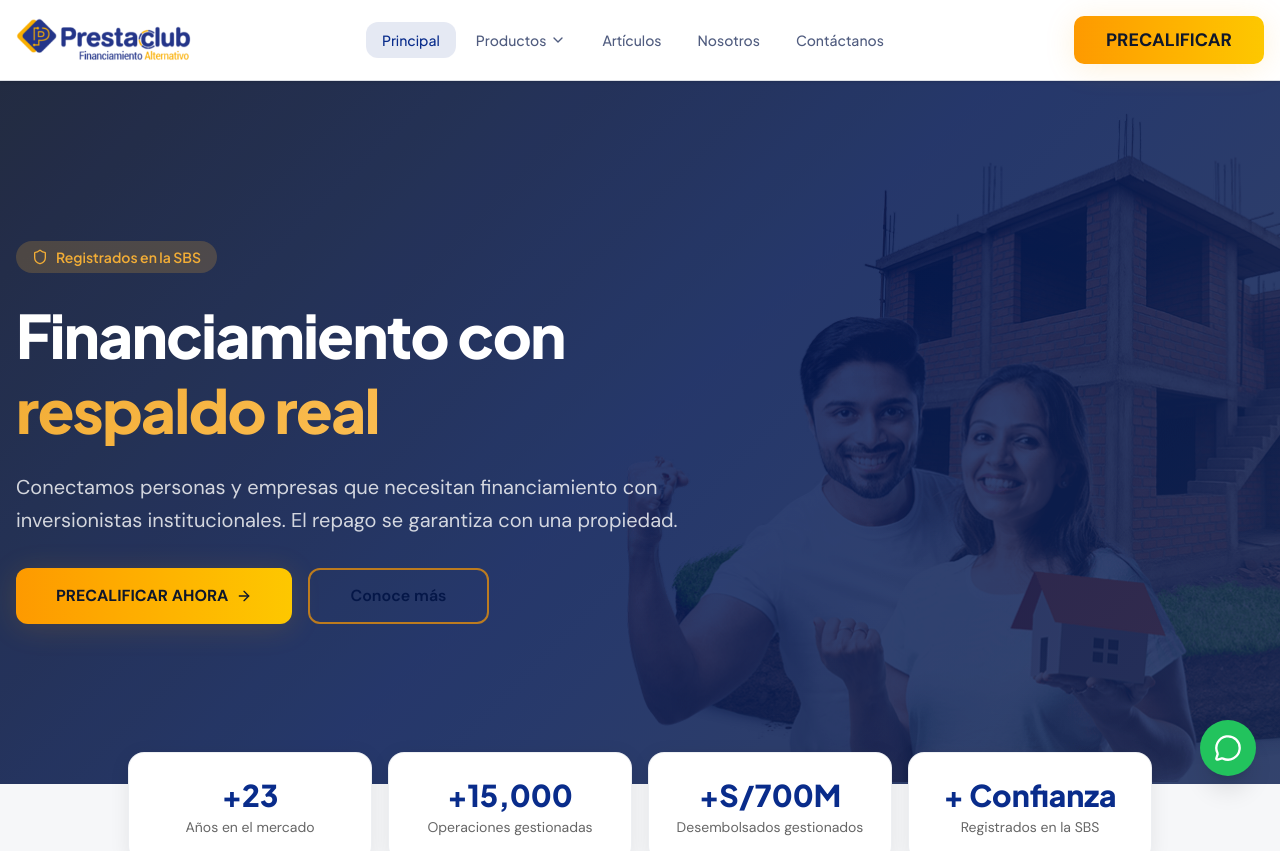
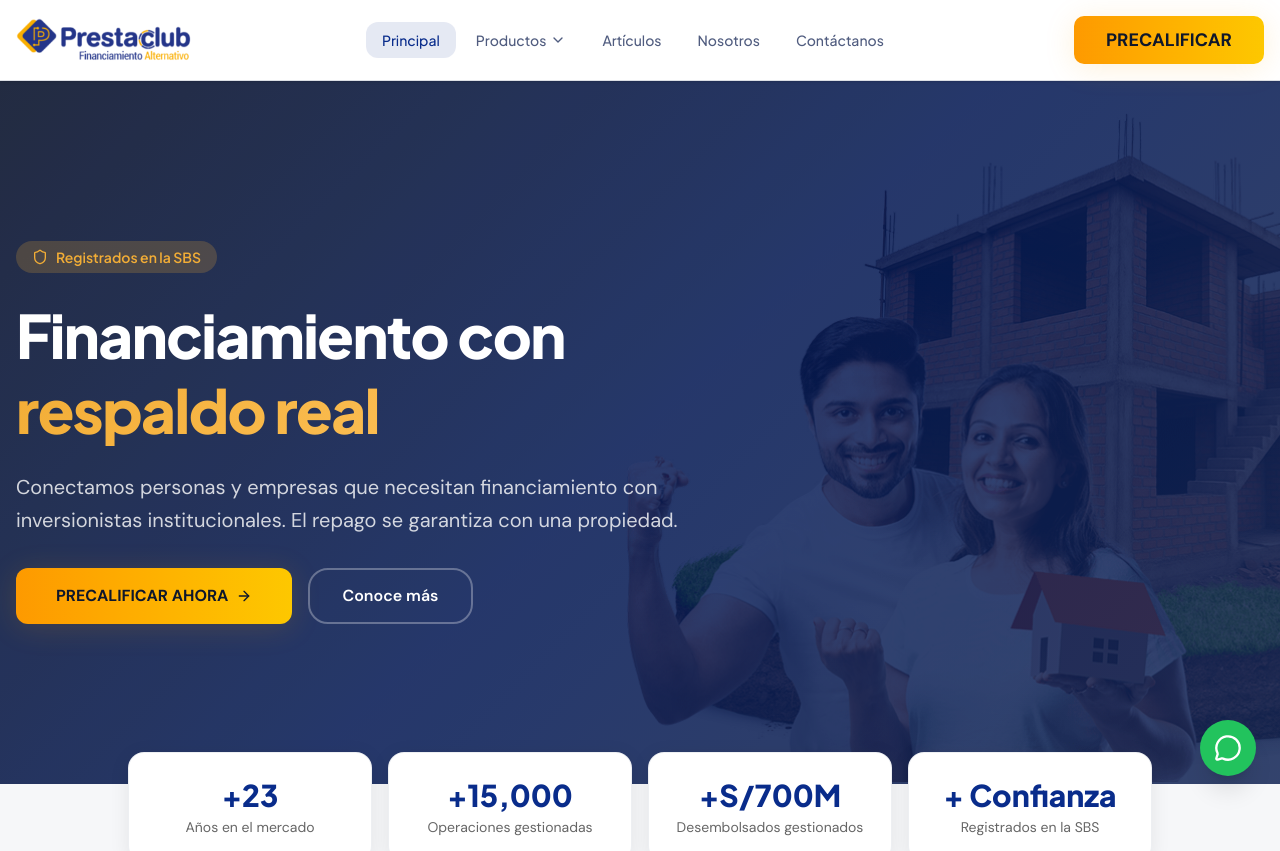
Before and after one commit to mayllon-design/prestaclub, a Next.js app: page / in a window 1280 px wide. Shown: the top 851 px of the page. Built offline with nearby package versions, Linux system fonts and the light colour scheme.

Commit message:
Cambio color blanco transparente en el boton del home

```diff
--- a/src/features/home/PrincipalPage.tsx
+++ b/src/features/home/PrincipalPage.tsx
@@ -88,7 +88,12 @@ const Principal = () => {
                   PRECALIFICAR AHORA <ArrowRight className="h-5 w-5" />
                 </Link>
               </Button>
-              <Button variant="heroOutline" size="xl" asChild>
+              <Button
+                variant="outline"
+                size="xl"
+                className="rounded-[20px] border-2 border-white/30 bg-transparent text-white hover:bg-white/10 hover:border-white/50 hover:text-white font-semibold px-8 h-14"
+                asChild
+              >
                 <Link href="/nosotros">Conoce más</Link>
               </Button>
             </div>
```
